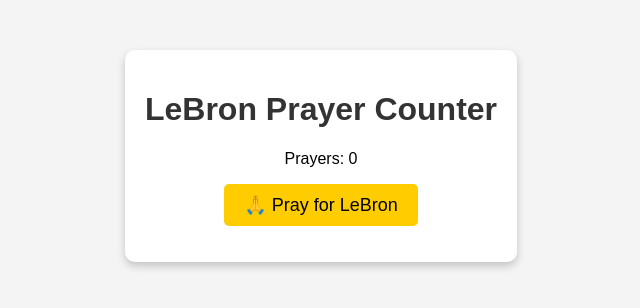
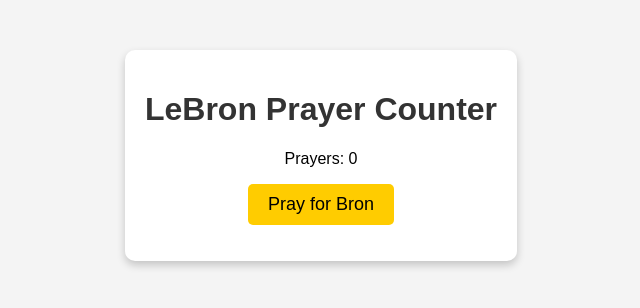
Before and after one commit to pray4bron/pray4bron.github.io, a plain HTML site: page index.html in a window 1280 px wide. Shown: the whole page, without its empty margins (319-959 px from the left). Drawn offline with Linux system fonts and the light colour scheme; no server answers.

Commit message:
Update index.html

```diff
--- a/index.html
+++ b/index.html
@@ -10,7 +10,7 @@
     <div class="container">
         <h1>LeBron Prayer Counter</h1>
         <p>Prayers: <span id="prayer-count">0</span></p>
-        <button id="pray-button">🙏 Pray for LeBron</button>
+        <button id="pray-button">Pray for Bron</button>
         <p id="message"></p>
     </div>
     <script src="script.js"></script>
```
